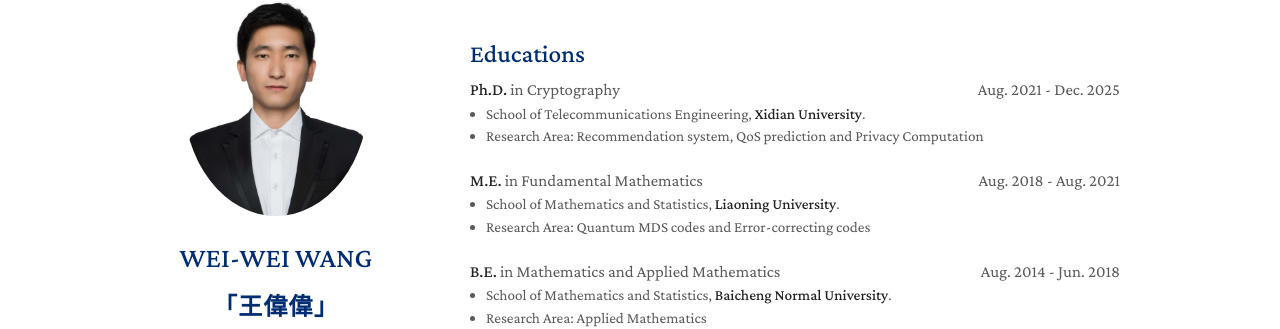
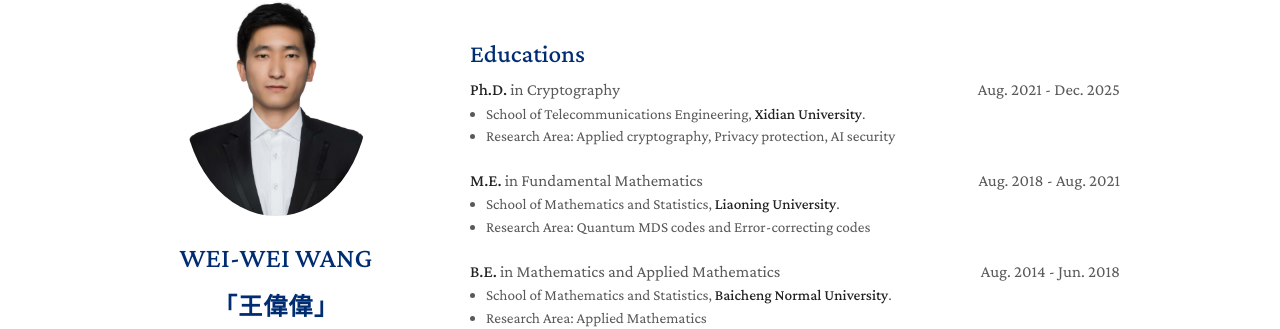
Before and after one commit to Joe-weir-wong/joe-weir-wong.github.io, a Jekyll site: the page built from index.md, in a window 1280 px wide and 900 px high, scrolled down 484 px. Shown: the part 133-462 px from the top of the window. Built offline with Jekyll 4.4.1, drawn with Linux system fonts in a browser that asks for light colours; a style sheet for code colours, icons or effects is not loaded.

Commit message:
edit education

```diff
--- a/_includes/educations.md
+++ b/_includes/educations.md
@@ -9,7 +9,7 @@
 <ul style="font-size: 0.95em; margin-top 2px; padding-left: 16px;">
   <li>School of Telecommunications Engineering, <strong>Xidian University</strong>.</li>
   <!-- <li>Advisor: Prof. Wenping Ma</li> -->
-  <li>Research Area: Recommendation system, QoS prediction and Privacy Computation</li>
+  <li>Research Area: Applied cryptography, Privacy protection, AI security</li>
 </ul>
 
 <div style="display: flex; justify-content: space-between; width: 100%; font-size: 1.05em;">
```
